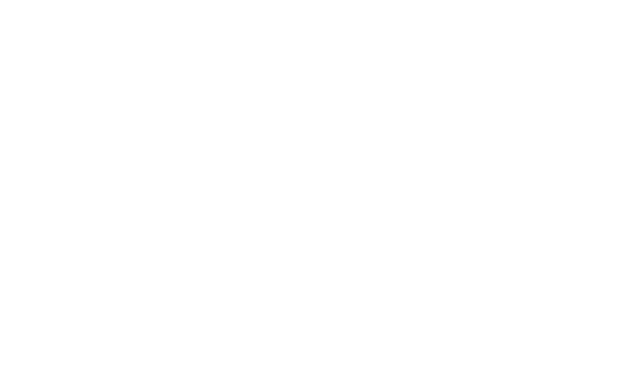
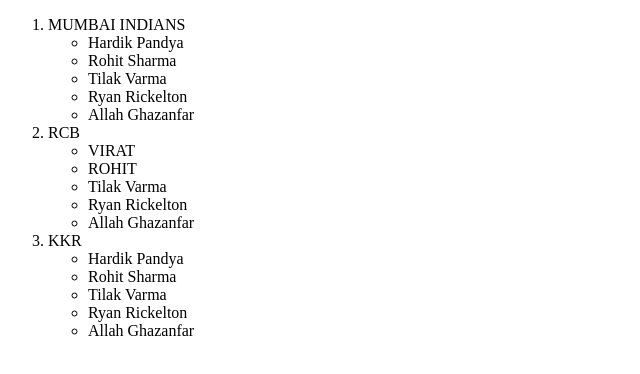
Before and after one commit to bhartig26/learning_htmljuly, a plain HTML site: page basic_tags.html in a window 1280 px wide. Shown: the whole page, without its empty margins (0-640 px from the left). Drawn offline with Linux system fonts and the light colour scheme.

Commit message:
table basic

```diff
--- a/basic_tags.html
+++ b/basic_tags.html
@@ -1,11 +1,105 @@
 <!DOCTYPE html>
 <html lang="en">
+
 <head>
     <meta charset="UTF-8">
     <meta name="viewport" content="width=device-width, initial-scale=1.0">
     <title>Basic Tags</title>
 </head>
+
 <body>
+    <!-- <h1>ORDER LIST</h1>
+    <ol>
+        <li>hii</li>
+        <li>hello</li>
+        <li>good morning</li>
+        <li>have a nice day</li>
 
+    </ol>
+    <ol type="A">
+        <li>hii</li>
+        <li>hello</li>
+        <li>good</li>
+        <li>night</li>
+
+    </ol>
+    <ol type="I">
+        <li>hii</li>
+        <li>hello</li>
+        <li>good</li>
+        <li>afternoon</li>
+
+    </ol>
+    <ol type="a">
+        <li>hii</li>
+        <li>hello</li>
+        <li>well come</li>
+        <li>fortune cloud</li>
+    </ol>
+    <ol type="i">
+        <li>hii</li>
+        <li>hello</li>
+
+    </ol>
+
+    <h2>UNORDER LIST</h2>
+     <ul>
+        <li>hii</li>
+        <li>hello</li>
+        <li>good morning</li>
+        <li>have a nice day</li>
+
+
+     </ul>
+     <ul type="square">
+        <li>hii</li>
+        <li>hello</li>
+        <li>good morning</li>
+        <li>have a nice day</li>
+
+     </ul>
+     <ul type="circle">
+        <li>hii</li>
+        <li>hello</li>
+        <li>good morning</li>
+        <li>have a nice day</li>
+
+     </ul>
+     <h2>Definition List</h2>
+     <DL>
+        <dt>HTML</dt>
+        <dd>hypertext markup language:BASIC STRUCTURE</dd>
+        <dt>CSS</dt>
+        <dd>Cascading style sheet</dd>
+     </DL>-->
+    <ol>
+        <li>MUMBAI INDIANS</li>
+        <ul>
+            <li>Hardik Pandya </li>
+            <li>Rohit Sharma</li>
+            <li>Tilak Varma</li>
+            <li>Ryan Rickelton</li>
+            <li>Allah Ghazanfar</li>
+        </ul>
+
+        <li>RCB</li>
+        <ul>
+            <li>VIRAT </li>
+            <li>ROHIT</li>
+            <li>Tilak Varma</li>
+            <li>Ryan Rickelton</li>
+            <li>Allah Ghazanfar</li>
+        </ul>
+
+        <li>KKR</li>
+        <ul>
+            <li>Hardik Pandya </li>
+            <li>Rohit Sharma</li>
+            <li>Tilak Varma</li>
+            <li>Ryan Rickelton</li>
+            <li>Allah Ghazanfar</li>
+        </ul>
+    </ol>
 </body>
+
 </html>
```
Also changed, not shown: table.html (added, +63 -0 lines).
